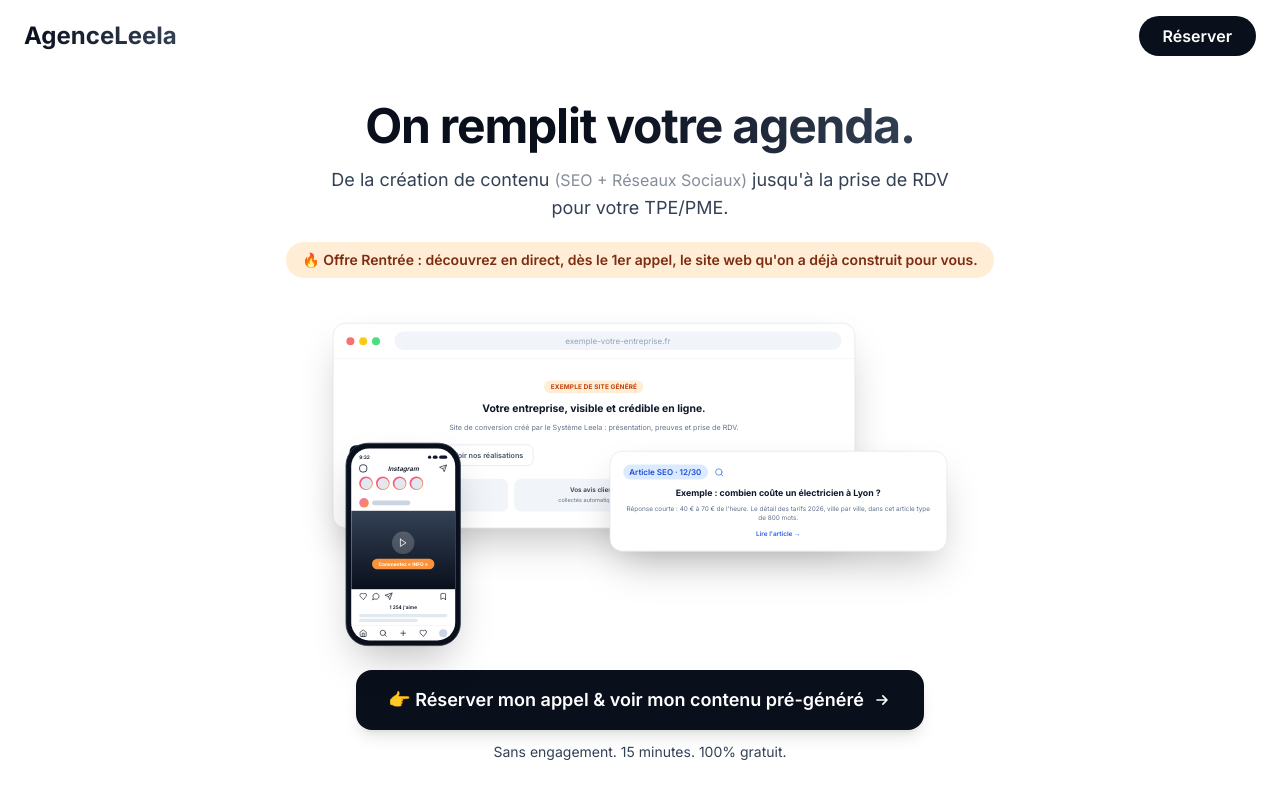
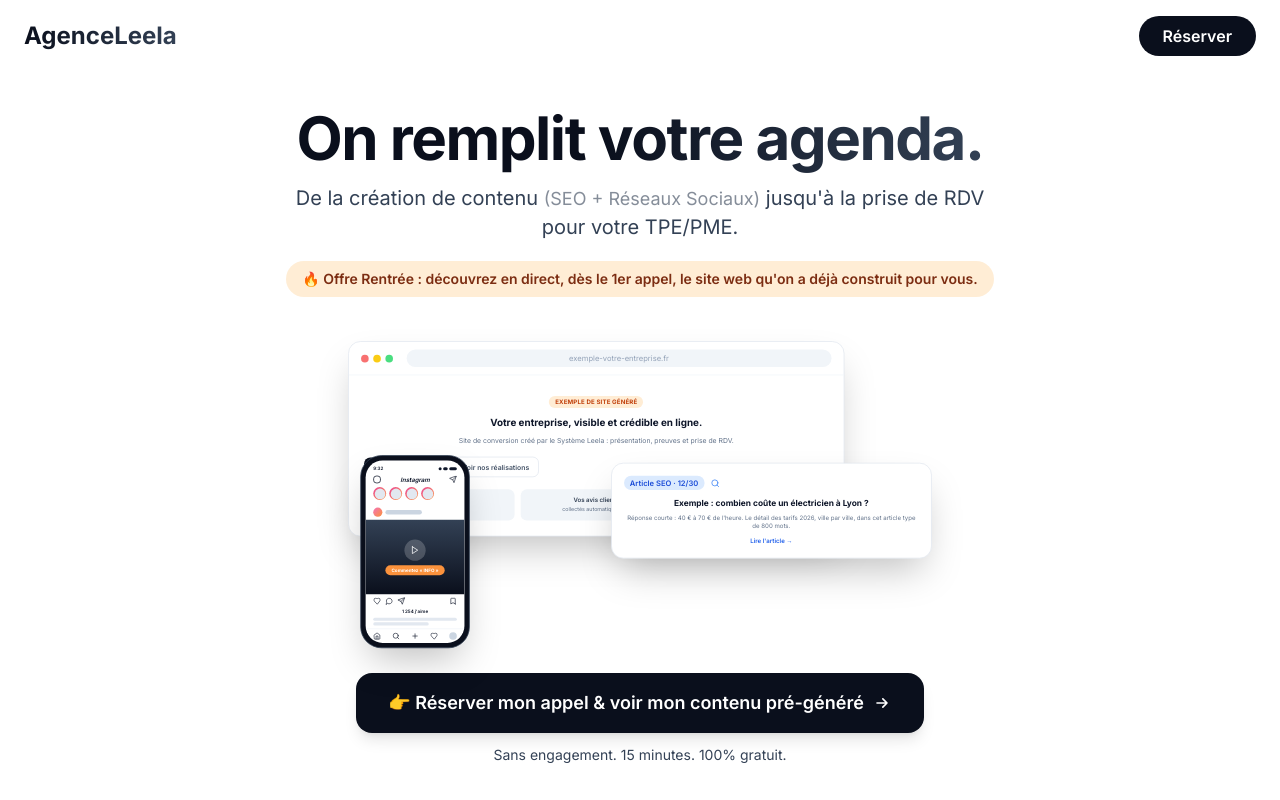
Before and after one commit to agenceleela/AgenceLeela, a Next.js app: page / in a window 1280 px wide. Shown: the top 800 px of the page. Built offline with nearby package versions, Linux system fonts and the light colour scheme.

Commit message:
feat: hero desktop - titre & sous-titre pleine largeur (mobile inchangé), above-the-fold préservé

```diff
--- a/components/Hero.tsx
+++ b/components/Hero.tsx
@@ -5,14 +5,14 @@ import VisualProof from './VisualProof'
 
 export default function Hero() {
   return (
-    <section className="flex min-h-screen flex-col justify-center bg-leela-white pb-8 pt-24">
-      <div className="mx-auto w-full max-w-5xl px-6 text-center">
+    <section className="flex min-h-screen flex-col justify-center bg-leela-white pb-6 pt-24">
+      <div className="mx-auto w-full max-w-7xl px-6 text-center">
         {/* Headline */}
         <motion.h1
           initial={{ opacity: 0, y: 40 }}
           animate={{ opacity: 1, y: 0 }}
           transition={{ duration: 0.8, ease: [0.16, 1, 0.3, 1] }}
-          className="mb-4 text-3xl font-bold leading-tight tracking-tight text-leela-dark-blue md:text-5xl"
+          className="mb-4 text-3xl font-bold leading-tight tracking-tight text-leela-dark-blue md:text-6xl"
         >
           On remplit{' '}
           <span className="bg-gradient-to-r from-leela-dark-blue to-leela-slate bg-clip-text text-transparent">
@@ -25,11 +25,11 @@ export default function Hero() {
           initial={{ opacity: 0, y: 30 }}
           animate={{ opacity: 1, y: 0 }}
           transition={{ duration: 0.7, delay: 0.1 }}
-          className="mx-auto mb-5 max-w-3xl text-base leading-relaxed text-leela-slate md:text-lg"
+          className="mx-auto mb-5 max-w-4xl text-base leading-relaxed text-leela-slate md:text-xl"
         >
           <span className="block">
             De la création de contenu{' '}
-            <span className="text-sm text-leela-slate/60 md:text-base">(SEO + Réseaux Sociaux)</span>{' '}
+            <span className="text-sm text-leela-slate/60 md:text-lg">(SEO + Réseaux Sociaux)</span>{' '}
             jusqu'à la prise de RDV
           </span>
           <span className="block">pour votre TPE/PME.</span>
@@ -48,8 +48,8 @@ export default function Hero() {
         {/* Preuve visuelle assemblée, sous les textes */}
         {/* NOTE DEV: wrapper à hauteur compensée + scale CSS : l'assemblage des mockups
             reste strictement identique, seule l'échelle change pour tenir above the fold. */}
-        <div className="mx-auto mt-6 h-[266px] w-full max-w-3xl md:mt-8 md:h-[336px]">
-          <div className="origin-top scale-[0.7] md:scale-[0.8]">
+        <div className="mx-auto mt-6 h-[266px] w-full max-w-3xl md:mt-8 md:h-[320px]">
+          <div className="origin-top scale-[0.7] md:scale-[0.76]">
             <VisualProof />
           </div>
         </div>
```
